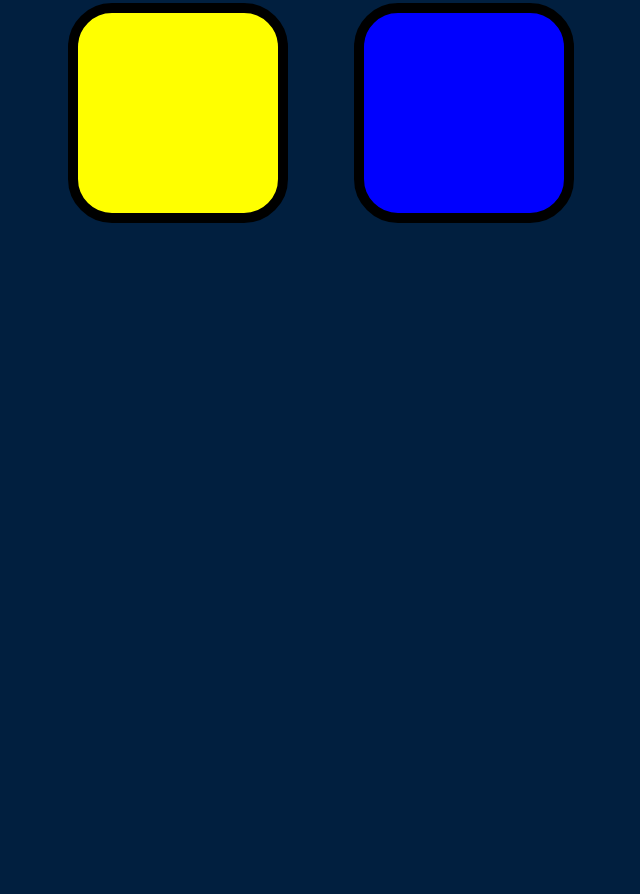
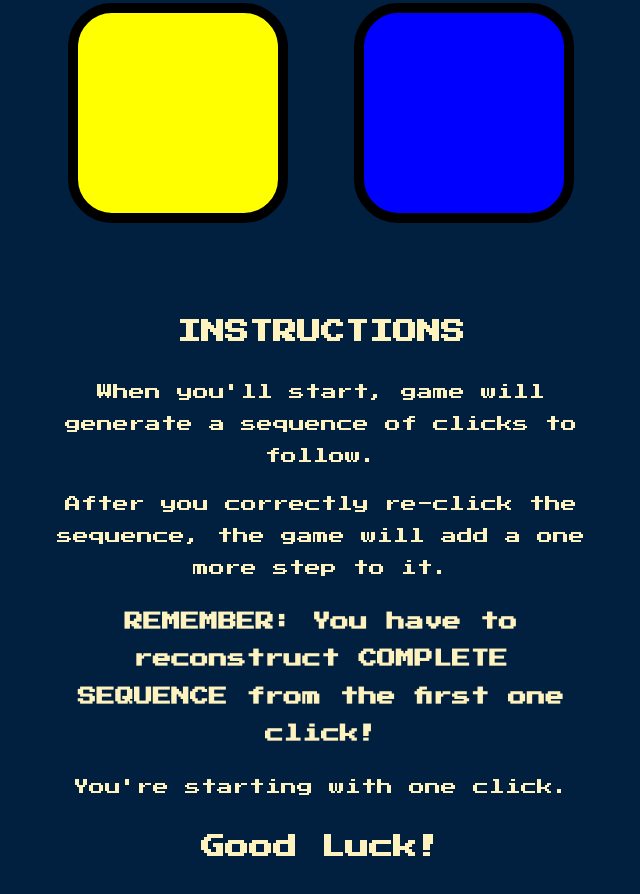
Before and after one commit to lakintosh/simon-game, a plain HTML site: page index.html in a window 1280 px wide. Shown: the part 466-1360 px from the top of the page, without its empty margins (319-959 px from the left). Before the commit the page ends 800 px from the top, so only its background shows below. Drawn offline with nearby package versions, Linux system fonts and the light colour scheme.

Commit message:
Add instructions section to html file

```diff
--- a/index.html
+++ b/index.html
@@ -32,7 +32,14 @@
       </div>
 
     </div>
-
+    <div class="instructions">
+      <h2>INSTRUCTIONS</h2>
+      <p>When you'll start, game will generate a sequence of clicks to follow.</p>
+      <p>After you correctly re-click the sequence, the game will add a one more step to it.</p>
+      <h3>REMEMBER: You have to reconstruct COMPLETE SEQUENCE from the first one click!</h3>
+      <p>You're starting with one click.</p>
+      <h2>Good Luck!</h2>
+    </div>
   </div>
 
   <script src="https://ajax.googleapis.com/ajax/libs/jquery/3.6.1/jquery.min.js"></script>
```
